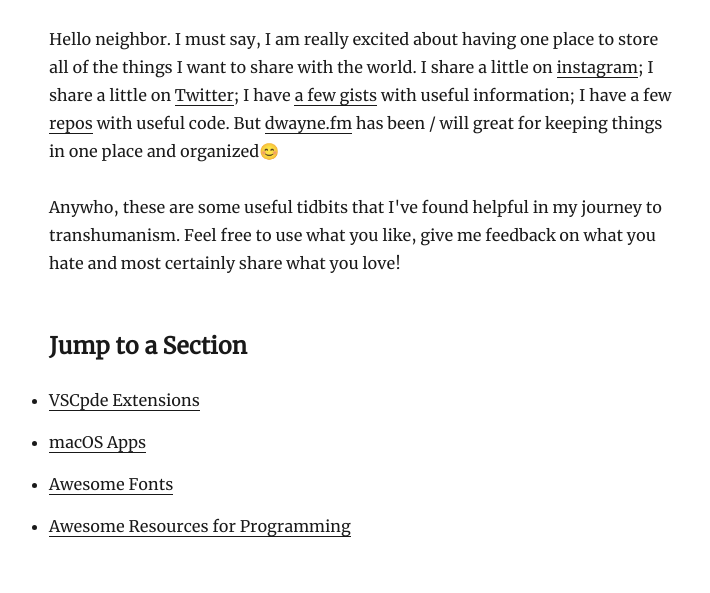
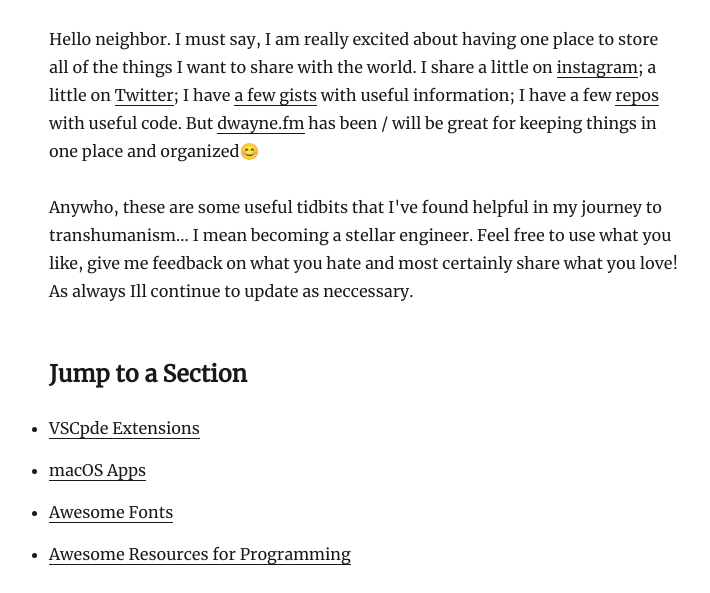
Before and after one commit to dwyn/frontend.v1, a Gatsby site: page /useful/ in a window 1280 px wide. Shown: the part 201-794 px from the top of the page, without its empty margins (276-986 px from the left). Built offline with nearby package versions, Linux system fonts and the light colour scheme; Gatsby itself is replaced by a stand-in of ours; some packages are replaced by stand-ins of ours.

Commit message:
Useful af

```diff
--- a/content/blog/useful/index.md
+++ b/content/blog/useful/index.md
@@ -4,9 +4,9 @@
 description: Tidbits I looovvee!
 ---
 
-Hello neighbor. I must say, I am really excited about having one place to store all of the things I want to share with the world. I share a little on [instagram](https://www.instagram.com/dwyn/); I share a little on [Twitter](https://twitter.com/dwyn); I have [a few gists](https://gist.github.com/dwyn) with useful information; I have a few [repos](https://github.com/dwyn) with useful code. But [dwayne.fm](https://dwayne.fm) has been / will great for keeping things in one place and organized😊
+Hello neighbor. I must say, I am really excited about having one place to store all of the things I want to share with the world. I share a little on [instagram](https://www.instagram.com/dwyn/); a little on [Twitter](https://twitter.com/dwyn); I have [a few gists](https://gist.github.com/dwyn) with useful information; I have a few [repos](https://github.com/dwyn) with useful code. But [dwayne.fm](https://dwayne.fm) has been / will be great for keeping things in one place and organized😊
 
-Anywho, these are some useful tidbits that I've found helpful in my journey to transhumanism. Feel free to use what you like, give me feedback on what you hate and most certainly share what you love!
+Anywho, these are some useful tidbits that I've found helpful in my journey to transhumanism... I mean becoming a stellar engineer. Feel free to use what you like, give me feedback on what you hate and most certainly share what you love! As always Ill continue to update as neccessary.
 
 
 ### Jump to a Section
```
